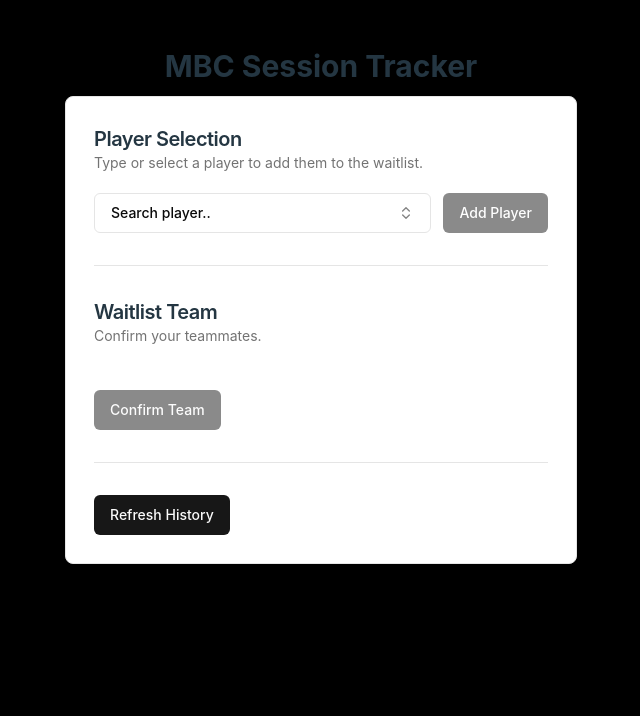
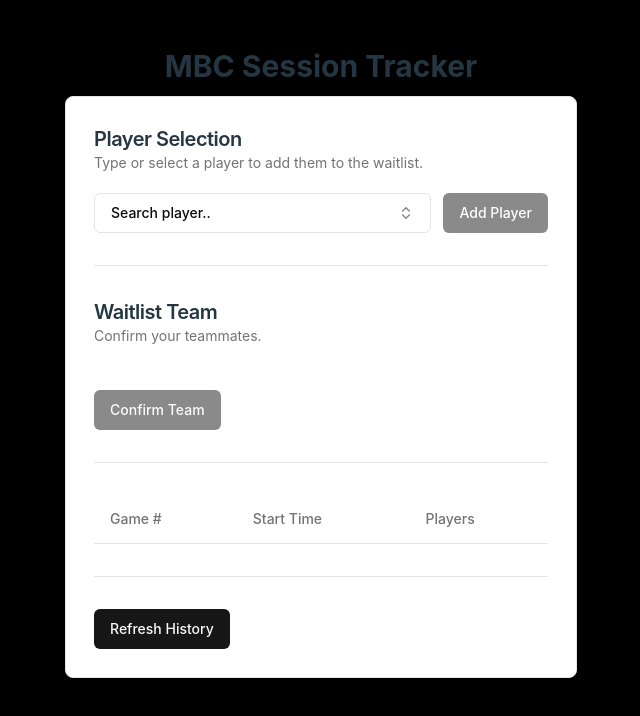
Before and after one commit to hiftikh/mbc_session_tracker, a React (Vite) app: page / in a window 1280 px wide. Shown: the top 716 px of the page, without its empty margins (319-959 px from the left). Built offline with nearby package versions, Linux system fonts and the light colour scheme.

Commit message:
Added waitlist table

```diff
--- a/src/App.tsx
+++ b/src/App.tsx
@@ -3,7 +3,7 @@
 import { Button } from "./components/ui/button";
 import { Separator } from "./components/ui/separator";
 import WaitListTeam from "./components/WaitlistTeam";
-// import WaitlistHistory from "./components/WaitlistHistory";
+import WaitlistHistory from "./components/WaitlistHistory";
 
 function App() {
   const clearBtnAction = usePlayerStore((state) => state.clearHistory);
@@ -22,8 +22,8 @@
               <Separator className="my-8" />
               <WaitListTeam />
               <Separator className="my-8" />
-              {/* <WaitlistHistory /> */}
-              {/* <Separator className="my-8" /> */}
+              <WaitlistHistory />
+              <Separator className="my-8" />
               <Button onClick={clearBtnAction}>Refresh History</Button>
             </div>
           </div>
--- a/src/components/WaitlistHistory.tsx
+++ b/src/components/WaitlistHistory.tsx
@@ -1,23 +1,54 @@
-// import usePlayerStore from "./hooks/usePlayerStore";
+import React from "react";
+import usePlayerStore from "@/hooks/usePlayerStore";
+
+import {
+  Table,
+  TableBody,
+  TableCaption,
+  TableCell,
+  TableFooter,
+  TableHead,
+  TableHeader,
+  TableRow,
+} from "@/components/ui/table";
 
 export default function WaitlistHistory() {
-  //   const { waitlists } = usePlayerStore((state) => state);
-  //   console.log(waitlistHistory);
+  const { waitList } = usePlayerStore((state) => state);
+
+  const waitlistData = waitList.map((list, index) => {
+    const formatTime = new Date(list.timeStamp?.toString() as string);
+    const formatedTime = `${formatTime.toLocaleTimeString()}`;
+    console.log(formatTime);
+    return (
+      <TableRow key={index}>
+        <TableHead>{index + 1}</TableHead>
+        <TableHead>{formatedTime}</TableHead>
+        <TableHead>
+          {list.players &&
+            list.players.map((player) => {
+              return (
+                <React.Fragment key={player.id}>
+                  {player.display_name}{" "}
+                </React.Fragment>
+              );
+            })}
+        </TableHead>
+      </TableRow>
+    );
+  });
 
   return (
     <>
-      {/* {waitlists.map((waitlist, index) => {
-        <div key={index}>
-          {waitlist}
-          <table>
-            <thead>
-              <tr>
-                <td>He</td>
-              </tr>
-            </thead>
-          </table>
-        </div>;
-      })} */}
+      <Table>
+        <TableHeader>
+          <TableRow>
+            <TableHead>Game #</TableHead>
+            <TableHead>Start Time</TableHead>
+            <TableHead>Players</TableHead>
+          </TableRow>
+        </TableHeader>
+        <TableBody>{waitlistData}</TableBody>
+      </Table>
     </>
   );
 }
--- a/src/components/WaitlistTeam.tsx
+++ b/src/components/WaitlistTeam.tsx
@@ -32,7 +32,7 @@
       </p>
       <div className="grid grid-cols-1 sm:grid-cols-2 gap-5">
         {activePlayerList &&
-          activePlayerList.map((player: PlayerType) => (
+          activePlayerList.map((player) => (
             <div
               key={player.id}
               className={cn(
--- /dev/null
+++ b/src/components/ui/table.tsx
@@ -0,0 +1,117 @@
+import * as React from "react"
+
+import { cn } from "@/lib/utils"
+
+const Table = React.forwardRef<
+  HTMLTableElement,
+  React.HTMLAttributes<HTMLTableElement>
+>(({ className, ...props }, ref) => (
+  <div className="relative w-full overflow-auto">
+    <table
+      ref={ref}
+      className={cn("w-full caption-bottom text-sm", className)}
+      {...props}
+    />
+  </div>
+))
+Table.displayName = "Table"
+
+const TableHeader = React.forwardRef<
+  HTMLTableSectionElement,
+  React.HTMLAttributes<HTMLTableSectionElement>
+>(({ className, ...props }, ref) => (
+  <thead ref={ref} className={cn("[&_tr]:border-b", className)} {...props} />
+))
+TableHeader.displayName = "TableHeader"
+
+const TableBody = React.forwardRef<
+  HTMLTableSectionElement,
+  React.HTMLAttributes<HTMLTableSectionElement>
+>(({ className, ...props }, ref) => (
+  <tbody
+    ref={ref}
+    className={cn("[&_tr:last-child]:border-0", className)}
+    {...props}
+  />
+))
+TableBody.displayName = "TableBody"
+
+const TableFooter = React.forwardRef<
+  HTMLTableSectionElement,
+  React.HTMLAttributes<HTMLTableSectionElement>
+>(({ className, ...props }, ref) => (
+  <tfoot
+    ref={ref}
+    className={cn(
+      "border-t bg-muted/50 font-medium [&>tr]:last:border-b-0",
+      className
+    )}
+    {...props}
+  />
+))
+TableFooter.displayName = "TableFooter"
+
+const TableRow = React.forwardRef<
+  HTMLTableRowElement,
+  React.HTMLAttributes<HTMLTableRowElement>
+>(({ className, ...props }, ref) => (
+  <tr
+    ref={ref}
+    className={cn(
+      "border-b transition-colors hover:bg-muted/50 data-[state=selected]:bg-muted",
+      className
+    )}
+    {...props}
+  />
+))
+TableRow.displayName = "TableRow"
+
+const TableHead = React.forwardRef<
+  HTMLTableCellElement,
+  React.ThHTMLAttributes<HTMLTableCellElement>
+>(({ className, ...props }, ref) => (
+  <th
+    ref={ref}
+    className={cn(
+      "h-12 px-4 text-left align-middle font-medium text-muted-foreground [&:has([role=checkbox])]:pr-0",
+      className
+    )}
+    {...props}
+  />
+))
+TableHead.displayName = "TableHead"
+
+const TableCell = React.forwardRef<
+  HTMLTableCellElement,
+  React.TdHTMLAttributes<HTMLTableCellElement>
+>(({ className, ...props }, ref) => (
+  <td
+    ref={ref}
+    className={cn("p-4 align-middle [&:has([role=checkbox])]:pr-0", className)}
+    {...props}
+  />
+))
+TableCell.displayName = "TableCell"
+
+const TableCaption = React.forwardRef<
+  HTMLTableCaptionElement,
+  React.HTMLAttributes<HTMLTableCaptionElement>
+>(({ className, ...props }, ref) => (
+  <caption
+    ref={ref}
+    className={cn("mt-4 text-sm text-muted-foreground", className)}
+    {...props}
+  />
+))
+TableCaption.displayName = "TableCaption"
+
+export {
+  Table,
+  TableHeader,
+  TableBody,
+  TableFooter,
+  TableHead,
+  TableRow,
+  TableCell,
+  TableCaption,
+}
--- a/src/hooks/usePlayerStore.ts
+++ b/src/hooks/usePlayerStore.ts
@@ -64,7 +64,7 @@
           set({
             activePlayerList: [],
             inActivePlayersList: playersJSON,
-            waitList: [],
+            // waitList: [],
           });
         },
         setWaitListHistory: (list) => {
--- a/src/lib/utils.ts
+++ b/src/lib/utils.ts
@@ -5,7 +5,7 @@
   return twMerge(clsx(inputs));
 }
 
-export function orderByAlphabetically(a: any, b: any) {
+export function orderByAlphabetically(a: number, b: number) {
   return a > b ? 1 : a < b ? -1 : 0;
 }
 
```
